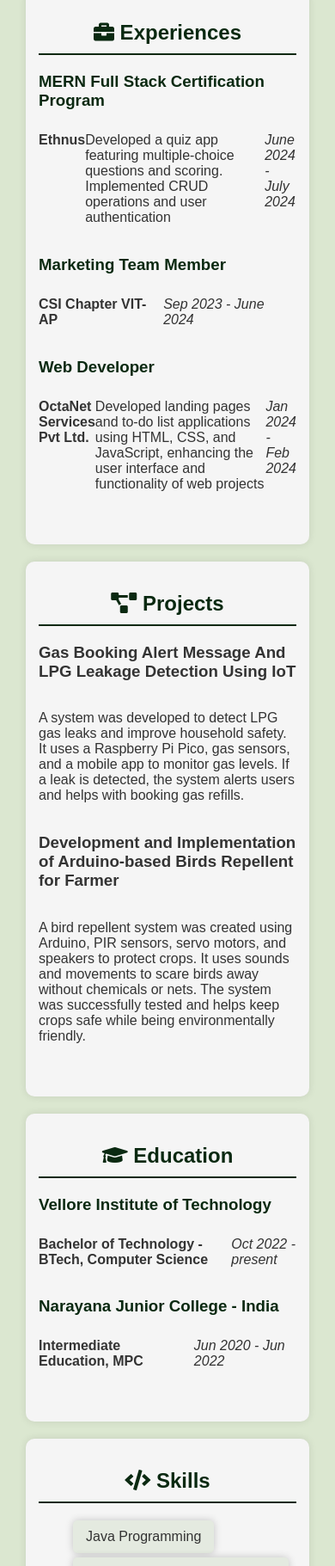
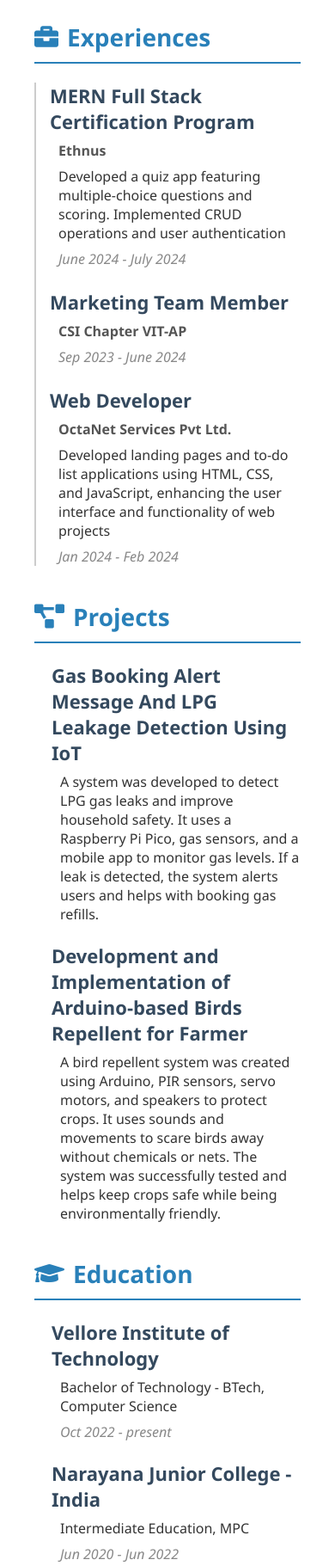
Before and after one commit to ThorajM/thoraj_portfolio, a plain HTML site: page about.html in a window 390 px wide. Shown: the part 179-2000 px from the top of the page at 86% size. Drawn offline with Linux system fonts and the light colour scheme.

Commit message:
about.css

```diff
--- a/about.css
+++ b/about.css
@@ -1,18 +1,17 @@
-/* Body and Container Styles */
 body {
-    font-family: Arial, sans-serif;
-    background-color: #F0F5EF;
+    font-family: 'Segoe UI', Tahoma, Geneva, Verdana, sans-serif;
+    background-color: #f9fafc;
     margin: 0;
     padding: 0;
     color: #333;
 }
 
 .container {
-    max-width: 800px;
+    max-width: 900px;
     margin: 50px auto;
-    background-color: #DBE7D0;
-    padding: 30px;
-    border-radius: 15px;
+    background-color: #fff;
+    padding: 40px;
+    border-radius: 10px;
     box-shadow: 0 0 20px rgba(0, 0, 0, 0.1);
     animation: fadeInContainer 1s ease-in-out;
 }
@@ -40,9 +39,9 @@ body {
     left: 0;
     height: 100vh;
     width: 250px;
-    background-color: #94A684;
+    background-color: #054d79;
     z-index: 999;
-    font-family: 'Segoe UI', Tahoma, Geneva, Verdana, sans-serif;
+    font-family: 'Montserrat', sans-serif;
     animation: slideInLeft 0.5s forwards, fadeInMainContainer 1s ease-in-out;
     padding-top: 60px;
     box-shadow: 0 0 10px rgba(0, 0, 0, 0.1);
@@ -58,7 +57,6 @@ body {
         transform: translateX(0);
     }
 }
-
 .navi {
     padding: 20px 0;
     text-align: left;
@@ -75,205 +73,117 @@ body {
     padding: 15px;
     text-decoration: none;
     border-radius: 30px;
-    color: #080808;
+    color: #ffffff; /* Dark text color */
     font-size: 18px;
     transition: background-color 0.3s ease;
 }
 
 .navi ul li a:hover {
-    background-color: #BFD8AF; /* Darker background color on hover */
+    background-color: #b9d6e1; /* Light green background on hover */
 }
 
-.col-md-6.order-md-1 {
-    padding: 20px;
+h1 {
+    text-align: center;
+    color: #3498db;
+    margin-bottom: 40px;
+    font-size: 36px;
 }
 
-
-/* Header Styles */
-h1 {
-    text-align: center;
-    margin-bottom: 30px;
-    color: #0A2911;
-    animation: fadeInHeading 1s ease-in-out;
+.section {
+    margin-bottom: 40px;
 }
 
-/* Content Styles */
-.content {
+.section-title {
+    font-size: 28px;
+    margin-bottom: 20px;
+    color: #2980b9;
+    border-bottom: 2px solid #2980b9;
+    padding-bottom: 10px;
     display: flex;
-    flex-wrap: wrap;
     align-items: center;
-    margin-bottom: 30px;
-    animation: fadeInContent 1s ease-in-out;
 }
 
-.profile-picture {
-    width: 150px;
-    height: 150px;
-    border-radius: 50%;
-    margin-right: 20px;
+.section-title i {
+    margin-right: 10px;
+}
+
+.section-content {
+    padding-left: 20px;
+}
+
+.job, .project, .institution, .award, .role {
     margin-bottom: 20px;
-    box-shadow: 0 0 10px rgba(0, 0, 0, 0.2);
-    animation: pulse 1s infinite alternate;
+}
+
+.job h3, .project h3, .institution h3, .award h3, .role h3 {
+    font-size: 22px;
+    margin-bottom: 5px;
+    color: #34495e;
 }
 
 .details {
-    flex: 1;
+    padding-left: 10px;
 }
 
-.personal-info {
-    margin-bottom: 20px;
-    text-align: center;
+.details p {
+    margin: 5px 0;
 }
 
-.name, .age, .occupation {
-    font-weight: bold;
+.skills-details ul {
+    list-style: none;
+    padding: 0;
+    display: flex;
+    flex-wrap: wrap;
 }
 
-.location {
-    text-align: center;
+.skills-details ul li {
+    background-color: #ecf0f1;
+    padding: 10px 20px;
+    border-radius: 20px;
+    margin: 5px;
+    color: #2c3e50;
 }
 
-.location-text {
-    font-style: italic;
-    color: #777;
+@keyframes fadeInContainer {
+    from { opacity: 0; transform: scale(0.9); }
+    to { opacity: 1; transform: scale(1); }
 }
 
-/* Section Styles */
-.section-title {
-    font-size: 28px;
-    font-weight: bold;
-    margin-bottom: 20px;
-    color: #0A2911;
-    border-bottom: 2px solid #0A2911;
-    padding-bottom: 10px;
-    text-align: center;
-    animation: fadeInSectionTitle 1s ease-in-out;
+@keyframes slideInLeft {
+    from { transform: translateX(-100%); }
+    to { transform: translateX(0); }
+}
+.experience-details {
+    border-left: 2px solid #ccc;
+    padding-left: 1em;
 }
 
-.section-content {
-    margin-bottom: 30px;
+.job {
+    margin-bottom: 1.5em;
 }
 
-.section {
-    background-color: #F5F5F5;
-    border-radius: 10px;
-    padding: 20px;
-    margin-bottom: 20px;
-    box-shadow: 0 0 10px rgba(0, 0, 0, 0.1);
+.job-title {
+    font-size: 1.2em;
+    font-weight: bold;
+    color: #222;
+    margin-bottom: 0.5em;
 }
 
-.job h3, .institution h3, .certification h3, .role h3, .award h3, .skills h3 {
-    margin-bottom: 10px;
-    color: #0A2911;
+.details p {
+    margin: 0.5em 0;
 }
 
-.details {
-    display: flex;
-    justify-content: space-between;
+.company {
+    font-weight: bold;
+    color: #555;
 }
 
-.company, .degree, .issuer, .organization, .association {
-    font-weight: bold;
+.description {
+    font-size: 0.9em;
+    color: #666;
 }
 
-.duration, .issued-date {
+.duration {
     font-style: italic;
+    color: #888;
 }
-
-.skill {
-    display: inline-block;
-    background-color: #E4EAE0;
-    color: #333;
-    padding: 10px 20px;
-    margin-right: 10px;
-    margin-bottom: 10px;
-    border-radius: 5px;
-    box-shadow: 0 0 10px rgba(0, 0, 0, 0.2);
-    transition: transform 0.3s ease;
-}
-
-.skill:last-child {
-    margin-right: 0;
-}
-
-.skill:hover {
-    transform: translateY(-2px);
-    box-shadow: 0 4px 8px rgba(0, 0, 0, 0.2);
-}
-
-/* Media queries for responsiveness */
-@media (max-width: 600px) {
-    .profile-picture {
-        width: 100px;
-        height: 100px;
-        margin-right: 10px;
-    }
-
-    .section-title {
-        font-size: 24px;
-    }
-
-    .section {
-        padding: 15px;
-    }
-
-    .skill {
-        padding: 10px 15px;
-        margin-right: 5px;
-        margin-bottom: 5px;
-    }
-}
-
-/* Keyframe Animations */
-@keyframes fadeInContainer {
-    from {
-        opacity: 0;
-        transform: translateY(-20px);
-    }
-    to {
-        opacity: 1;
-        transform: translateY(0);
-    }
-}
-
-@keyframes fadeInHeading {
-    from {
-        opacity: 0;
-        transform: translateY(-20px);
-    }
-    to {
-        opacity: 1;
-        transform: translateY(0);
-    }
-}
-
-@keyframes fadeInContent {
-    from {
-        opacity: 0;
-        transform: translateY(-20px);
-    }
-    to {
-        opacity: 1;
-        transform: translateY(0);
-    }
-}
-
-@keyframes fadeInSectionTitle {
-    from {
-        opacity: 0;
-        transform: translateY(-20px);
-    }
-    to {
-        opacity: 1;
-        transform: translateY(0);
-    }
-}
-
-@keyframes pulse {
-    from {
-        transform: scale(1);
-    }
-    to {
-        transform: scale(1.1);
-    }
-}
```
